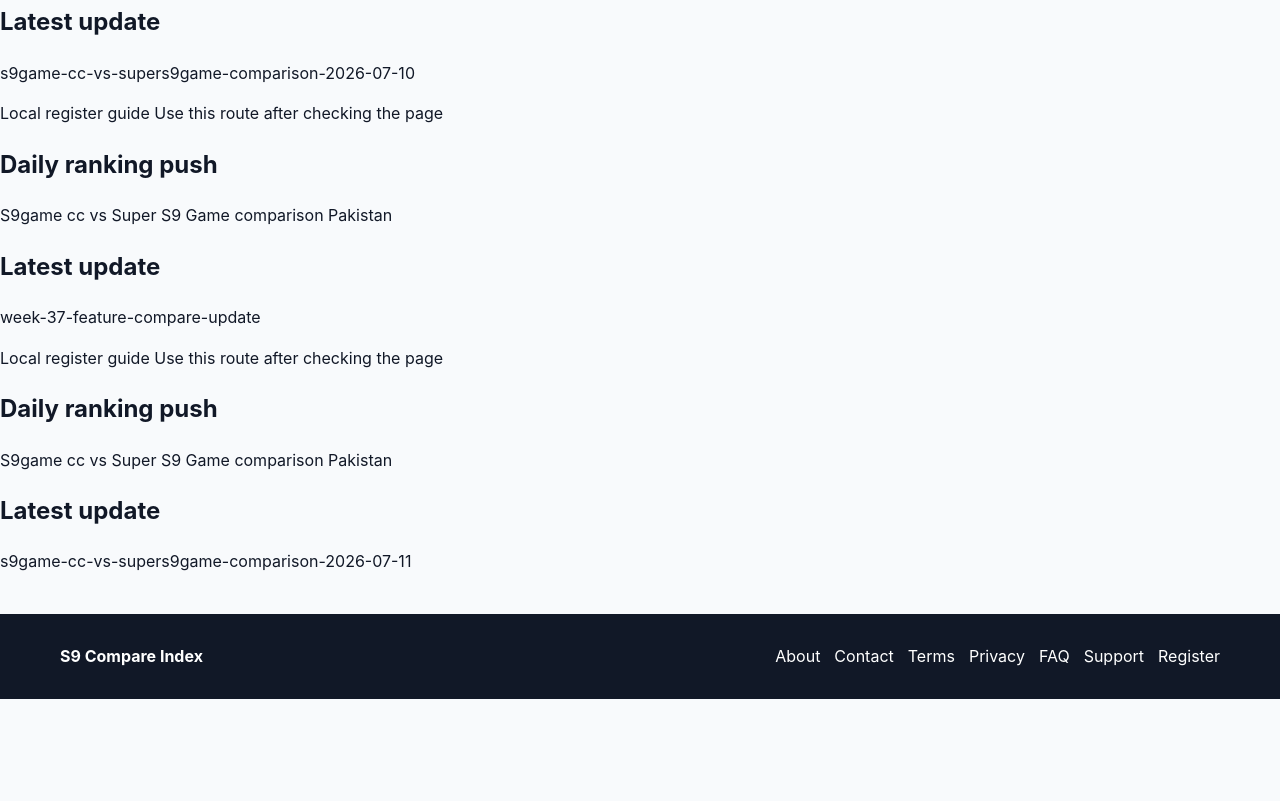
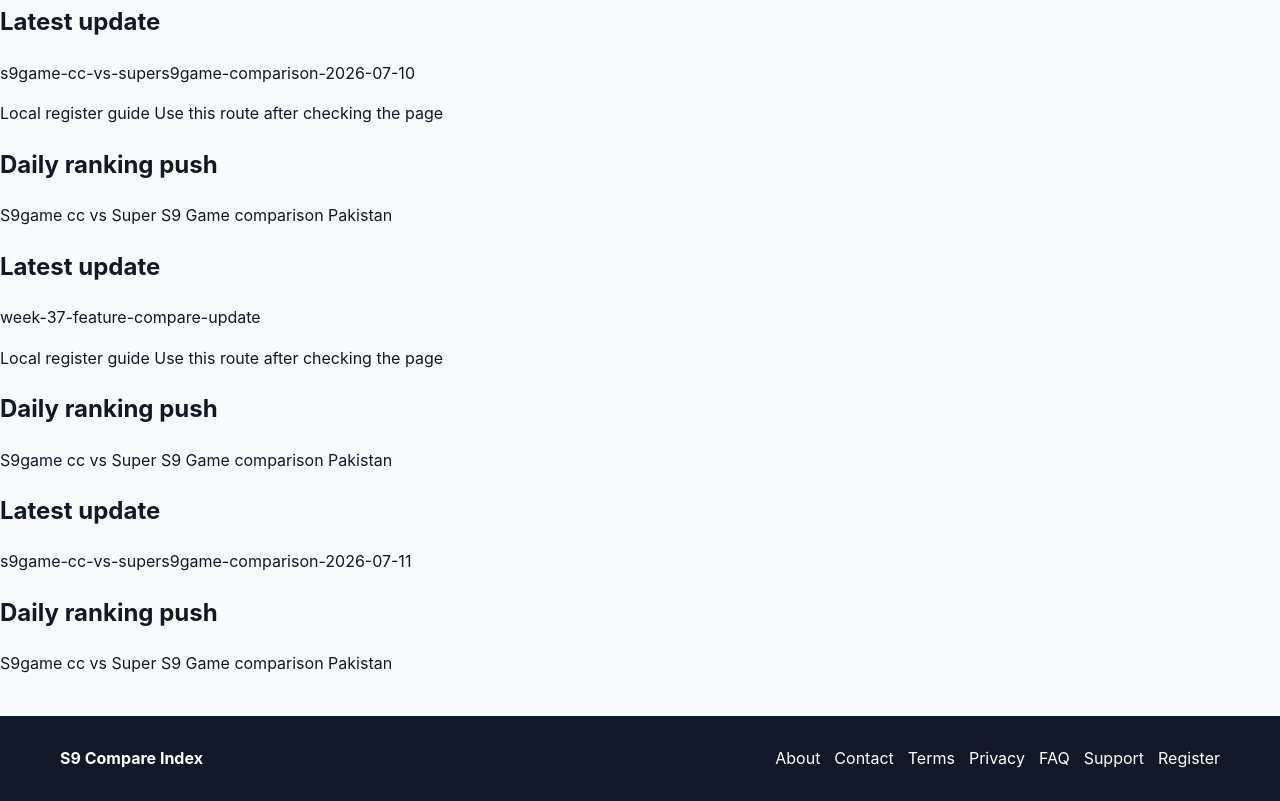
Before and after one commit to alexgkbet888-web/s9gameonlinepk.com, a plain HTML site: page index.html in a window 1280 px wide. Shown: the part 5227-6028 px from the top of the page. Before the commit the page ends 5926 px from the top, so only its background shows below. Drawn offline with Linux system fonts and the light colour scheme.

```diff
--- a/index.html
+++ b/index.html
@@ -82,4 +82,5 @@
   <h2>Latest update</h2>
   <p><a href="https://s9gameonlinepk.com/blog/s9game-cc-vs-supers9game-comparison-2026-07-11/">s9game-cc-vs-supers9game-comparison-2026-07-11</a></p>
 </section>
+<section class="intent-link"><h2>Daily ranking push</h2><a href="blog/s9game-cc-vs-supers9game-comparison-2026-07-20/">S9game cc vs Super S9 Game comparison Pakistan</a></section>
 </main><footer class="footer"><div class="wrap"><strong>S9 Compare Index</strong><nav><a href="about/">About</a><a href="contact/">Contact</a><a href="terms/">Terms</a><a href="privacy/">Privacy</a><a href="faq/">FAQ</a><a href="support/">Support</a><a href="https://b9.game/refer/MDMxMjMxMjM1NTU=" rel="nofollow sponsored noopener">Register</a></nav></div></footer><script src="script.js" defer></script></body></html>
```
